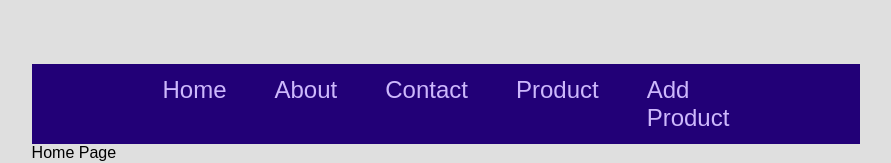
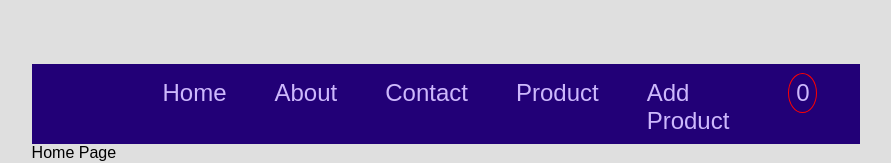
Before and after one commit to niveditakaur/Triweb-Learning, a React (Create React App) app in the folder React/my-app/: page / in a window 1280 px wide. Shown: the top 163 px of the page, without its empty margins (194-1085 px from the left). Built offline with nearby package versions, Linux system fonts and the light colour scheme; the HTML template or start-up script is replaced by a standard one.

Commit message:
Displayed the total count of favorite items in MainMenu using FavouriteContext

```diff
--- a/React/my-app/src/components/layouts/MainMenu.js
+++ b/React/my-app/src/components/layouts/MainMenu.js
@@ -1,6 +1,11 @@
 import {Link} from 'react-router-dom';
 import MainMenuStyle from './MainMenu.module.css'
+import FavouriteContext from '../../store/contextFavourite';
+import { useContext } from 'react';
+
 function MainMenu(){
+    const favouriteContext = useContext(FavouriteContext);
+    const totalFavouriteItems = favouriteContext.favouriteItems.length;
 
     return <header className={MainMenuStyle.header}>
         <nav>
@@ -10,6 +15,7 @@ function MainMenu(){
                 <li><Link to="/contact">Contact</Link></li>
                 <li><Link to="/product">Product</Link></li>
                 <li><Link to="/product/add">Add Product</Link></li>
+                <li className={MainMenuStyle.favouriteCount}><Link to="/product/favourite">{totalFavouriteItems}</Link></li>
             </ul>
         </nav>
     </header>
```
